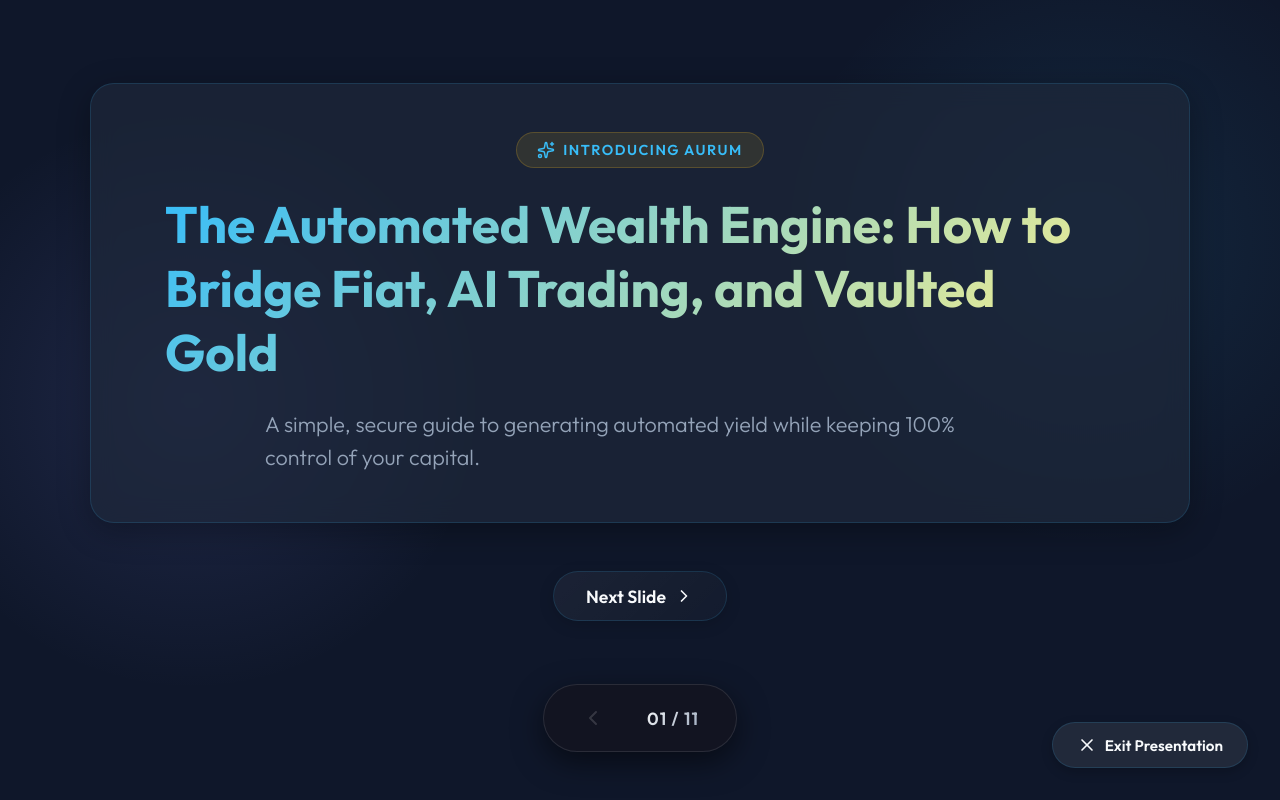
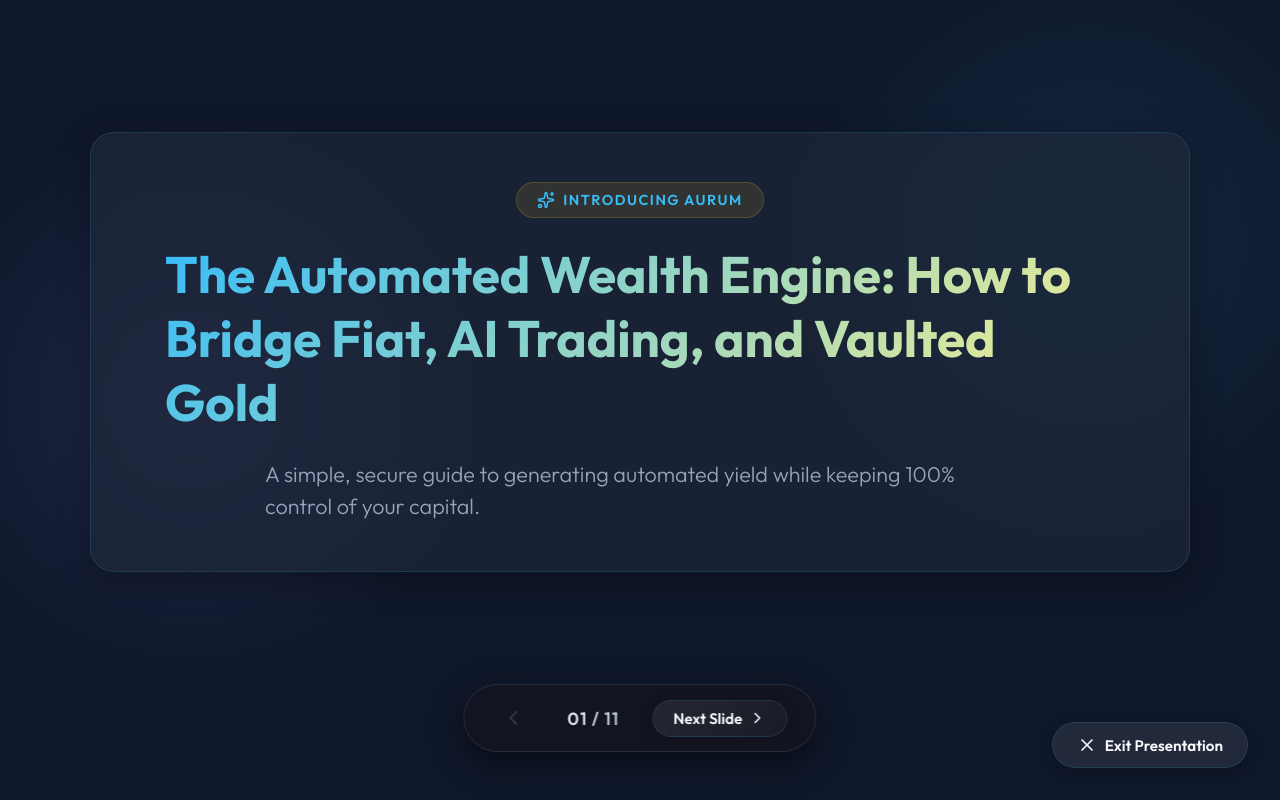
Before and after one commit to moabytemusic-code/Aurum-Course-Syllabus, a React (Vite) app: page / in a window 1280 px wide. Both pictures are taken after a click on the button "Enter Presentation Mode". Built offline with nearby package versions, Linux system fonts and the light colour scheme.

Commit message:
style: combine slide navigation buttons into unified bottom controls bar

```diff
--- a/src/components/PresentationViewer.jsx
+++ b/src/components/PresentationViewer.jsx
@@ -406,16 +406,6 @@
         <AnimatePresence mode="wait">
           {slides[currentSlideIndex]}
         </AnimatePresence>
-
-        {/* Next Slide Button below slides */}
-        {currentSlideIndex < slides.length - 1 && (
-          <button
-            onClick={goToNextSlide}
-            className="next-slide-btn-below"
-          >
-            Next Slide <ChevronRight size={20} aria-hidden="true" />
-          </button>
-        )}
       </div>
 
       {/* Controls */}
@@ -432,6 +422,15 @@
         <span className="progress-indicator">
           {String(currentSlideIndex + 1).padStart(2, '0')} / {String(slides.length).padStart(2, '0')}
         </span>
+
+        <button
+          className="next-btn-combined"
+          onClick={goToNextSlide}
+          disabled={currentSlideIndex === slides.length - 1}
+          aria-label="Next Slide"
+        >
+          Next Slide <ChevronRight size={18} aria-hidden="true" />
+        </button>
       </div>
     </div>
   );
--- a/src/index.css
+++ b/src/index.css
@@ -321,35 +321,38 @@
   transform: translateY(0);
 }
 
-.next-slide-btn-below {
-  background: linear-gradient(135deg, rgba(255, 255, 255, 0.05) 0%, rgba(255, 255, 255, 0.02) 100%);
+.next-btn-combined {
+  background: linear-gradient(135deg, rgba(255, 255, 255, 0.08) 0%, rgba(255, 255, 255, 0.03) 100%);
   border: 1px solid var(--glass-border);
   color: var(--text-primary);
-  padding: 0.8rem 2rem;
-  border-radius: 30px;
+  padding: 0.5rem 1.25rem;
+  border-radius: 20px;
   display: flex;
   align-items: center;
-  gap: 0.5rem;
+  gap: 0.4rem;
   cursor: pointer;
-  z-index: 1001;
   font-family: 'Outfit', sans-serif;
-  font-size: 1.1rem;
+  font-size: 0.95rem;
   font-weight: 600;
   transition: all 0.3s cubic-bezier(0.25, 0.8, 0.25, 1);
   box-shadow: 0 4px 15px rgba(0, 0, 0, 0.15);
-  margin-top: 1rem;
 }
 
-.next-slide-btn-below:hover {
-  background: linear-gradient(135deg, rgba(255, 255, 255, 0.1) 0%, rgba(255, 255, 255, 0.05) 100%);
+.next-btn-combined:hover:not(:disabled) {
+  background: linear-gradient(135deg, rgba(255, 255, 255, 0.15) 0%, rgba(255, 255, 255, 0.08) 100%);
   border-color: var(--accent-gold);
   color: var(--text-primary);
-  transform: translateY(-2px);
-  box-shadow: 0 6px 20px var(--accent-gold-glow);
+  transform: translateY(-1px);
+  box-shadow: 0 4px 15px var(--accent-gold-glow);
 }
 
-.next-slide-btn-below:active {
+.next-btn-combined:active:not(:disabled) {
   transform: translateY(0);
+}
+
+.next-btn-combined:disabled {
+  opacity: 0.25;
+  cursor: not-allowed;
 }
 
 .slide-content {
@@ -676,9 +679,9 @@
     font-size: 0.8rem;
   }
 
-  .next-slide-btn-below {
-    padding: 0.6rem 1.5rem;
-    font-size: 0.95rem;
+  .next-btn-combined {
+    padding: 0.4rem 1rem;
+    font-size: 0.85rem;
   }
 
   .slide-container {
```
